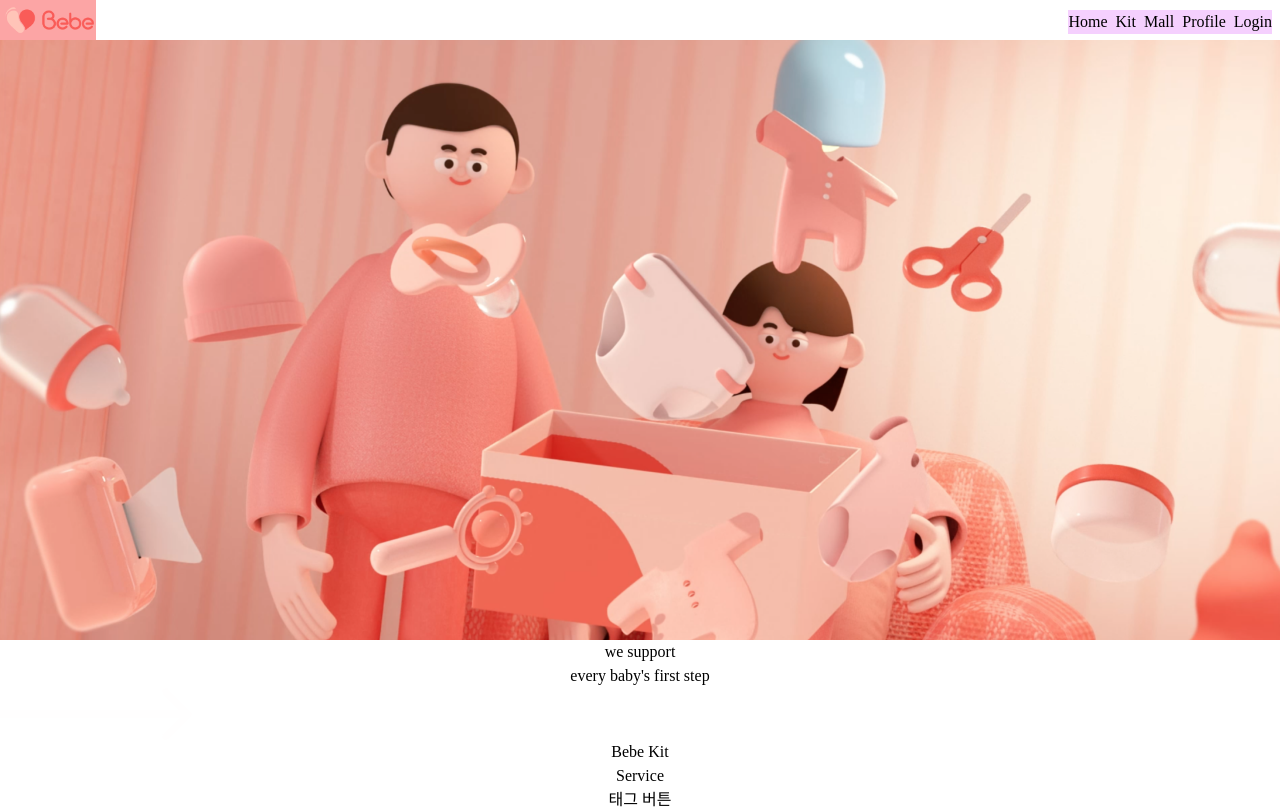
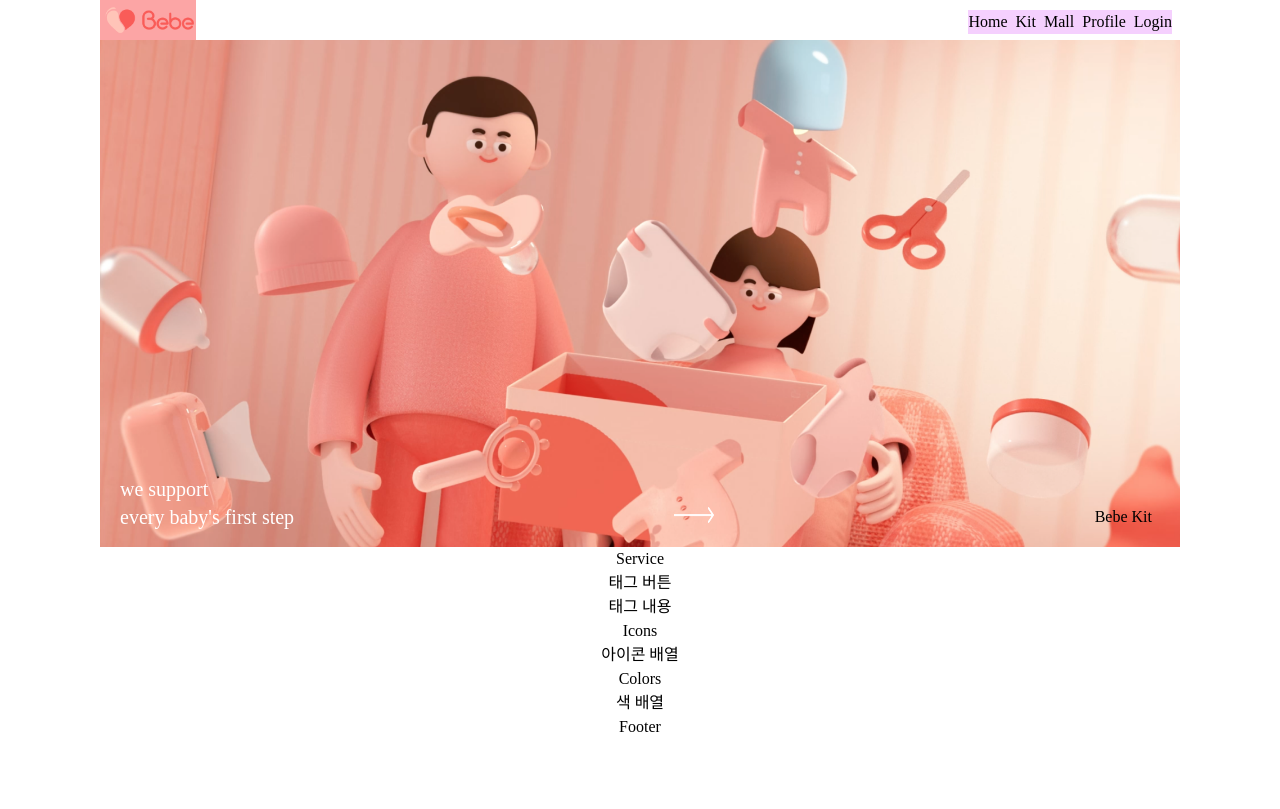
Before and after one commit to tae2seat/bebe-react, a React (Vite) app: page / in a window 1280 px wide. Shown: the top 809 px of the page. Built offline with nearby package versions, Linux system fonts and the light colour scheme.

Commit message:
banner 길이 수정

```diff
--- a/src/App.jsx
+++ b/src/App.jsx
@@ -4,7 +4,7 @@ import Footer from "./components/layout/Footer";
 
 function App() {
   return (
-    <div className=" max-w-[1280px] m-auto text-center ">
+    <div className=" max-w-[1080px] m-auto text-center ">
       <Header />
       <Outlet />
       <Footer />
--- a/src/components/company/Banner.jsx
+++ b/src/components/company/Banner.jsx
@@ -4,15 +4,17 @@ import vector from "../../assets/icons/vector.png";
 
 export default function Banner() {
   return (
-    <section>
+    <section className="relative">
       <img src={banner} alt="banner" />
-      <div>
-        <div>
+      <div className="absolute bottom-4 w-full flex justify-between items-center pl-5 pr-7">
+        <div className="text-start text-xl text-white">
           <p>we support</p>
           <p>every baby's first step</p>
         </div>
-        <img src={vector} alt="vector" />
-        <Link to="/kit">Bebe Kit</Link>
+        <img className="w-10 h-4 mt-6" src={vector} alt="vector" />
+        <Link className="mt-7" to="/kit">
+          Bebe Kit
+        </Link>
       </div>
     </section>
   );
```
